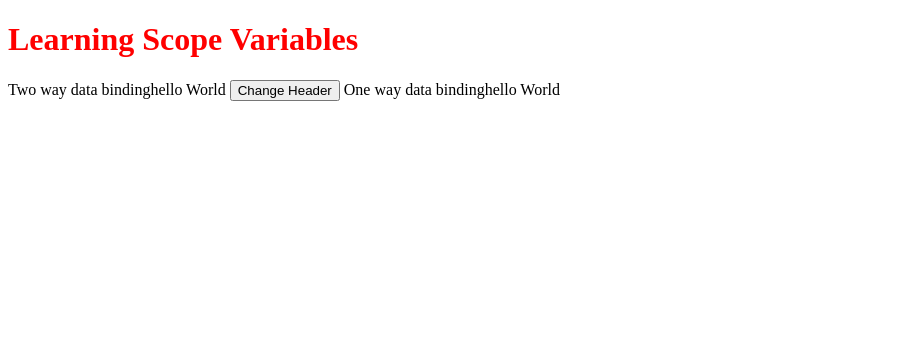
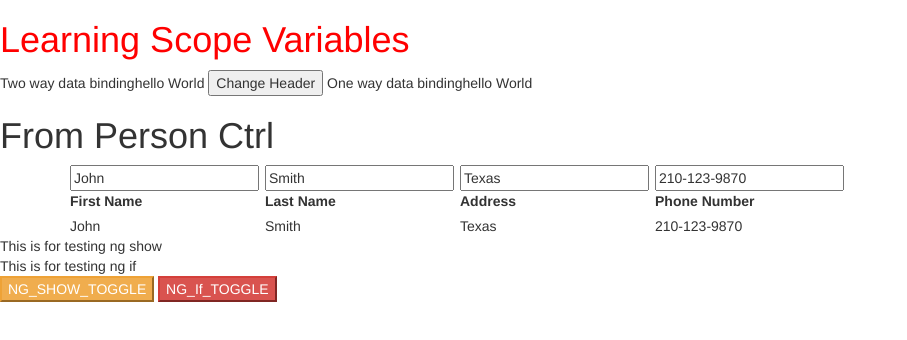
Before and after one commit to smaharjan99/angular, a website: page ng_proj1/view/index.html in a window 1280 px wide. Shown: the whole page, without its empty margins (0-907 px from the left). Drawn offline with nearby package versions, Linux system fonts and the light colour scheme.

Commit message:
angular proceeding

```diff
--- a/ng_proj1/package.json
+++ b/ng_proj1/package.json
@@ -10,7 +10,9 @@
   "license": "ISC",
   "dependencies": {
     "angular": "^1.5.8",
+    "bootstrap": "^3.3.7",
     "express": "^4.14.0",
+    "jquery": "^3.1.1",
     "route": "^0.2.5"
   }
 }
--- a/ng_proj1/scripts/controller/appCtrl.js
+++ b/ng_proj1/scripts/controller/appCtrl.js
@@ -6,4 +6,6 @@ angular.module("appName")
         $scope.test=function(){
             $scope.header="oh look it changed";
         }
+
+
     }]);
--- /dev/null
+++ b/ng_proj1/scripts/controller/personCtrl.js
@@ -0,0 +1,40 @@
+'use strict!';
+
+angular.module("appName")
+    .controller("personCtrl",["$scope", function($scope){
+
+        //Creating model for person form
+        $scope.personModel = {
+            firstName:"",
+            lastName:"",
+            address:"",
+            phoneNumber:"",
+        };
+        $scope.forNgShow=true;
+        $scope.forNgIf=true;
+
+        $scope.toggleForShow= function(){
+            $scope.forNgShow = !$scope.forNgShow;
+
+           /* $scope.forNgShow = (true)?!$scope.forNgShow:$scope.forNgShow;
+
+            if($scope.forNgShow){
+                $scope.forNgShow=false;
+            }else{
+                $scope.forNgShow=true;
+            }*/
+        }
+        $scope.toggleForIf= function(){
+            $scope.forNgIf = !$scope.forNgIf;
+            /* if($scope.forNgIf){
+                $scope.forNgIf=false;
+            }else{
+                $scope.forNgIf=true;
+            }
+*/
+        }
+        $scope.personModel.firstName="John";
+        $scope.personModel.lastName="Smith";
+        $scope.personModel.address="Texas";
+        $scope.personModel.phoneNumber="210-123-9870";
+    }]);
--- a/ng_proj1/view/index.html
+++ b/ng_proj1/view/index.html
@@ -2,7 +2,7 @@
 <html>
     <head>
     <title>Angular Project One</title>
-
+    <link rel="stylesheet" href="/node_modules/bootstrap/dist/css/bootstrap.css" >
 
     </head>
     <!--Declaring Angular application-->
@@ -15,10 +15,82 @@
             One way data binding{{::header}}
         </div>
 
+         <!--  Person Form-->
+        <div ng-controller="personCtrl">
+            <h1>From Person Ctrl</h1>
+            <div class="container">
+                <div class="row">
+                    <div class="col-md-2">
+                        <input type="text" ng-model="personModel.firstName" placeholder="Enter First Name">
+                    </div>
+                    <div class="col-md-2">
+                        <input type="text" ng-model="personModel.lastName" placeholder="Enter Last Name">
+                    </div>
+                    <div class="col-md-2">
+                        <input type="text" ng-model="personModel.address" placeholder="Enter Address">
+                    </div>
+                    <div class="col-md-2">
+                        <input type="text" ng-model="personModel.phoneNumber" placeholder="Enter Phone Number">
+                    </div>
+                </div>
+
+                <div class="row">
+
+                    <div class="col-md-2">
+                        <label>First Name</label>
+                    </div>
+
+                    <div class="col-md-2">
+                        <label>Last Name</label>
+                    </div>
+
+                    <div class="col-md-2">
+                        <label>Address</label>
+                    </div>
+
+                    <div class="col-md-2">
+                        <label>Phone Number</label>
+                    </div>
+
+            </div>
+                   <div class="row">
+
+                    <div class="col-md-2">
+                        {{personModel.firstName}}
+                    </div>
+
+                    <div class="col-md-2">
+                        {{personModel.lastName}}
+                    </div>
+
+                    <div class="col-md-2">
+                        {{personModel.address}}
+                    </div>
+
+                    <div class="col-md-2">
+                        {{personModel.phoneNumber}}
+                    </div>
+
+            </div>
+
+
+            </div>
+
+            <div ng-show="forNgShow">
+                This is for testing ng show
+            </div>
+
+            <div ng-if="forNgIf">
+                This is for testing ng if
+            </div>
+            <button ng-click="toggleForShow()" class="btb btn-warning">NG_SHOW_TOGGLE</button>
+            <button ng-click="toggleForIf()" class="btb btn-danger">NG_If_TOGGLE</button>
+        </div>
+
 
         <script type="text/javascript" src="/node_modules/angular/angular.js"></script>
         <script type="text/javascript" src="/scripts/app.js"></script>
         <script type="text/javascript" src="/scripts/controller/appCtrl.js"></script>
-
+        <script type="text/javascript" src="/scripts/controller/personCtrl.js"></script>
     </body>
 </html>
```
Also changed, not shown: ng_proj1/server.js (+2 -6 lines).
